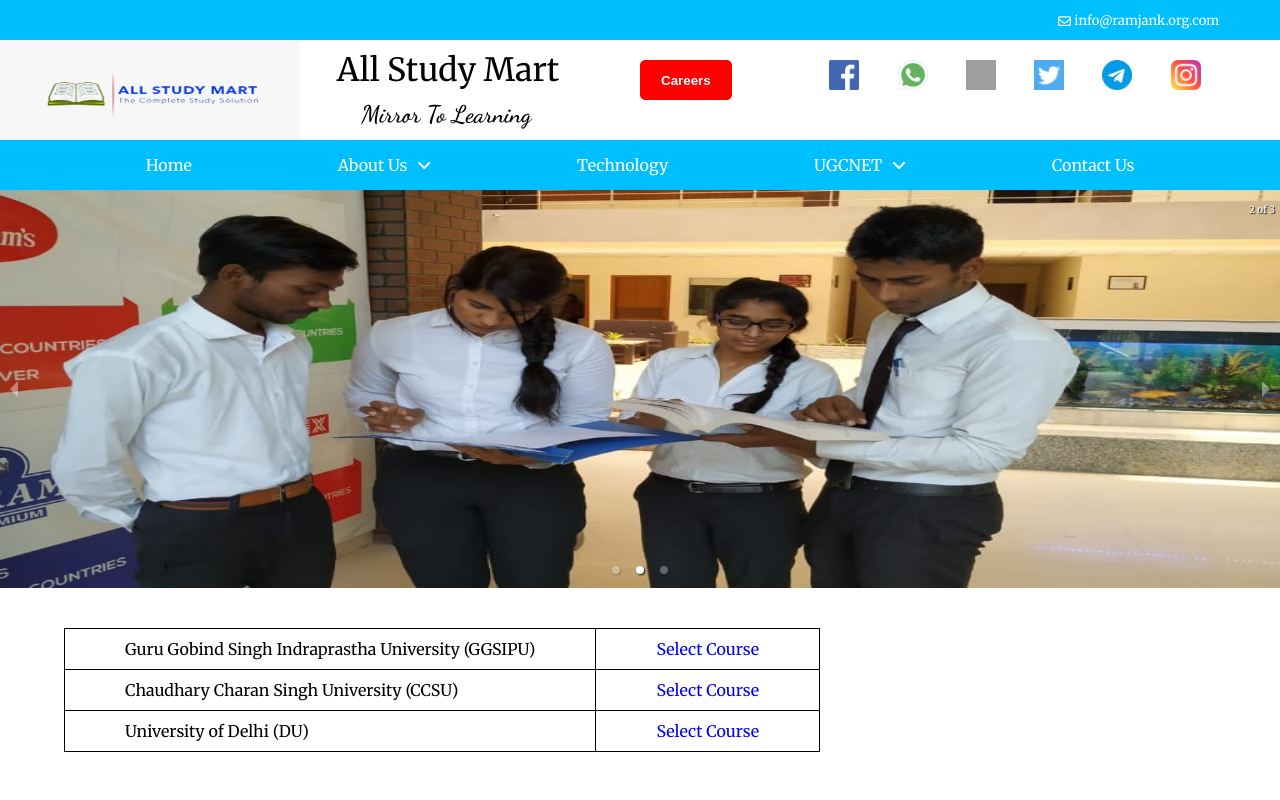
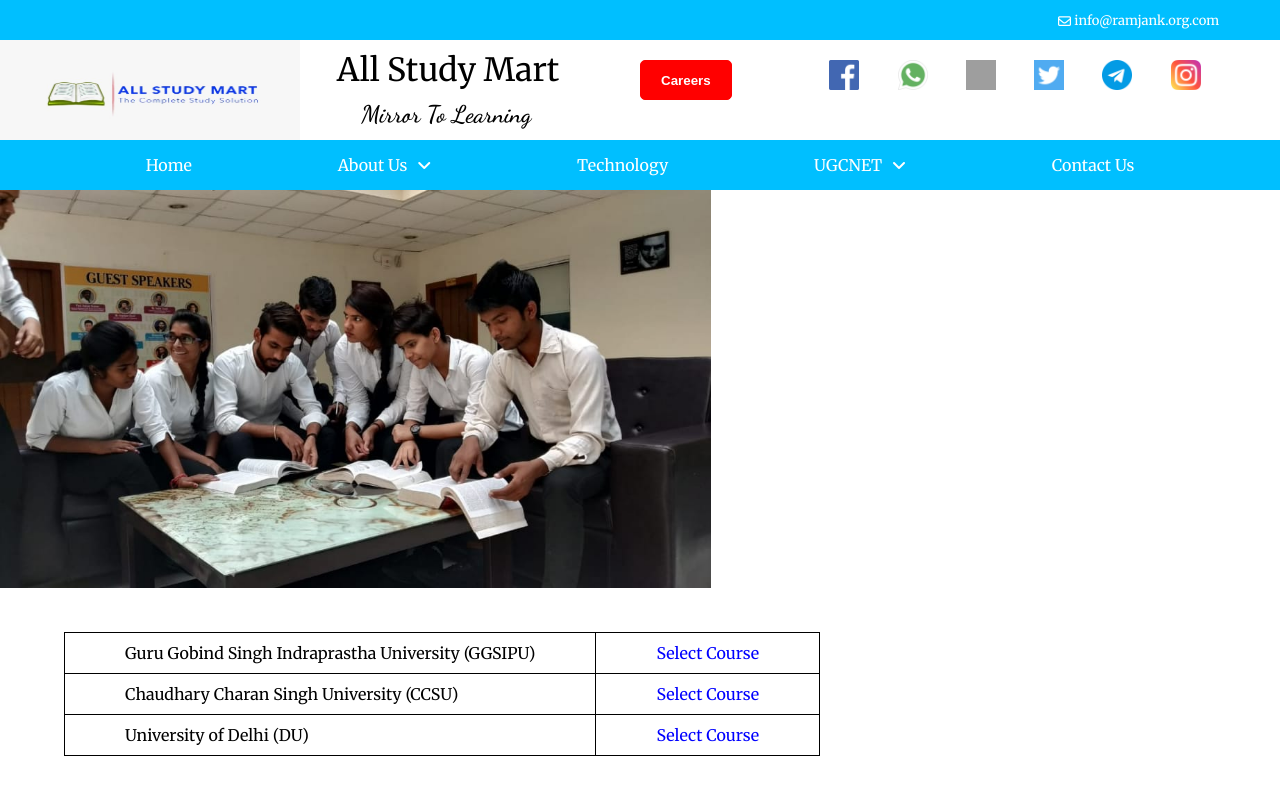
Before and after one commit to batbot11/all-study-mart, a React (Create React App) app: page / in a window 1280 px wide. Shown: the top 800 px of the page. Built offline with nearby package versions, Linux system fonts and the light colour scheme; grey boxes are pictures that could not be loaded.

Commit message:
removed carousel

```diff
--- a/package.json
+++ b/package.json
@@ -10,7 +10,6 @@
     "gh-pages": "^2.2.0",
     "react": "^16.13.1",
     "react-dom": "^16.13.1",
-    "react-responsive-carousel": "^3.2.7",
     "react-router-dom": "^5.2.0",
     "react-scripts": "3.4.1"
   },
--- a/src/components/imageCarousel/ImageCarousel.jsx
+++ b/src/components/imageCarousel/ImageCarousel.jsx
@@ -1,13 +1,18 @@
 import React from "react";
-import { Carousel } from "react-responsive-carousel";
-import "react-responsive-carousel/lib/styles/carousel.min.css";
+// import { Carousel } from "react-responsive-carousel";
+// import "react-responsive-carousel/lib/styles/carousel.min.css";
 import Basename from "../../utils/Basename";
 import "./ImageCarousel.css";
 
 const ImageCarousel = () => {
   return (
     <div className="imagecarousel__container">
-      <Carousel infiniteLoop renderThumbs={() => null} autoPlay className="imagecarousel__carousel">
+      <img
+        className="imagecarousel__image"
+        src={`${Basename}images/bba group 1.jpeg`}
+        alt="group1"
+      />
+      {/* <Carousel infiniteLoop renderThumbs={() => null} autoPlay className="imagecarousel__carousel">
         <div>
           <img
             className="imagecarousel__image"
@@ -29,7 +34,7 @@ const ImageCarousel = () => {
             alt="group3"
           />
         </div>
-      </Carousel>
+      </Carousel> */}
     </div>
   );
 };
```
Also changed, not shown: 1 other file (tests, documents, lock files or other folders).
